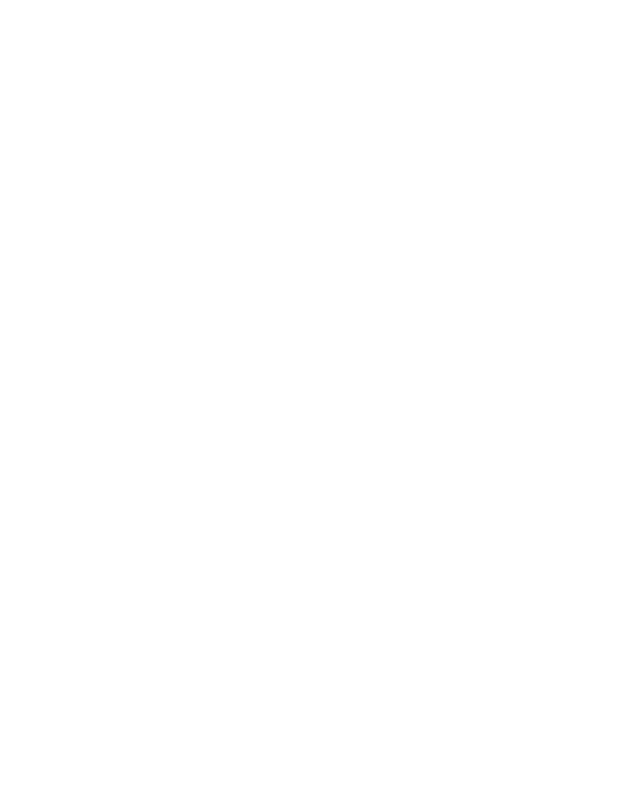
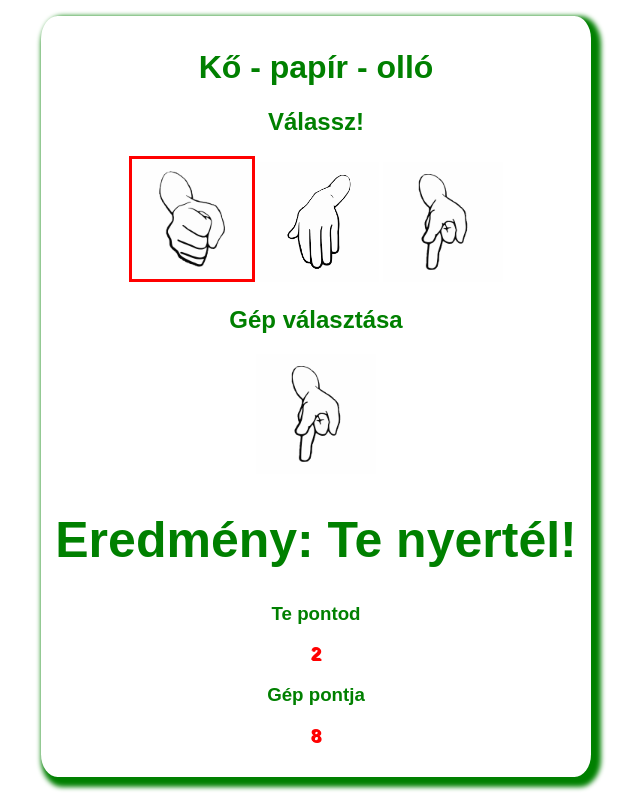
Before and after one commit to zalanlul9/szz, a plain HTML site: page index.html in a window 1280 px wide. Shown: the whole page, without its empty margins (324-964 px from the left). Drawn offline with Linux system fonts and the light colour scheme.

Commit message:
statikus része kész

```diff
--- a/index.html
+++ b/index.html
@@ -7,6 +7,21 @@
     <link rel="stylesheet" href="style.css">
 </head>
 <body>
-
+    <div id="container">
+        <h1>Kő - papír - olló</h1>
+        <h2>Válassz!</h2>
+        <div id="valasszkepek">
+            <img id="valasztott" src="img/ko.png" alt="Kő kép">
+            <img src="img/papir.png" alt="Papír kép">
+            <img src="img/ollo.png" alt="Olló kép">
+        </div>
+        <h2>Gép választása</h2>
+            <img src="img/ollo.png" alt="">
+        <h1 id="eredmeny">Eredmény: Te nyertél!</h1>
+        <h3>Te pontod</h3>
+        <h3 class="pontok">2</h3>
+        <h3>Gép pontja</h3>
+        <h3 class="pontok">8</h3>
+        </div>
 </body>
 </html>
--- a/style.css
+++ b/style.css
@@ -0,0 +1,31 @@
+body{
+    margin: auto;
+}
+#container{
+    margin: auto;
+    width: 550px;
+    font-family: Arial, Helvetica, sans-serif;
+    text-align: center;
+    border-radius: 3%;
+    box-shadow: 5px 5px 5px 5px green;
+    margin-top: 2vh;
+    padding-top: 1.5vh;
+    padding-bottom: 1.5vh;
+    color: green;
+}
+img{
+    height: 15vh;
+}
+/* #valasszkepek{
+    display: flex;
+} */
+#valasztott{
+    border: 3px solid red;
+}
+.pontok{
+    color: red;
+    text-shadow: 1px 1px red;
+}
+#eredmeny{
+    font-size: 50px
+}
```
Also changed, not shown: img/Feladat.png (added), img/ko.png (added), img/ollo.png (added), img/papir.png (added).
